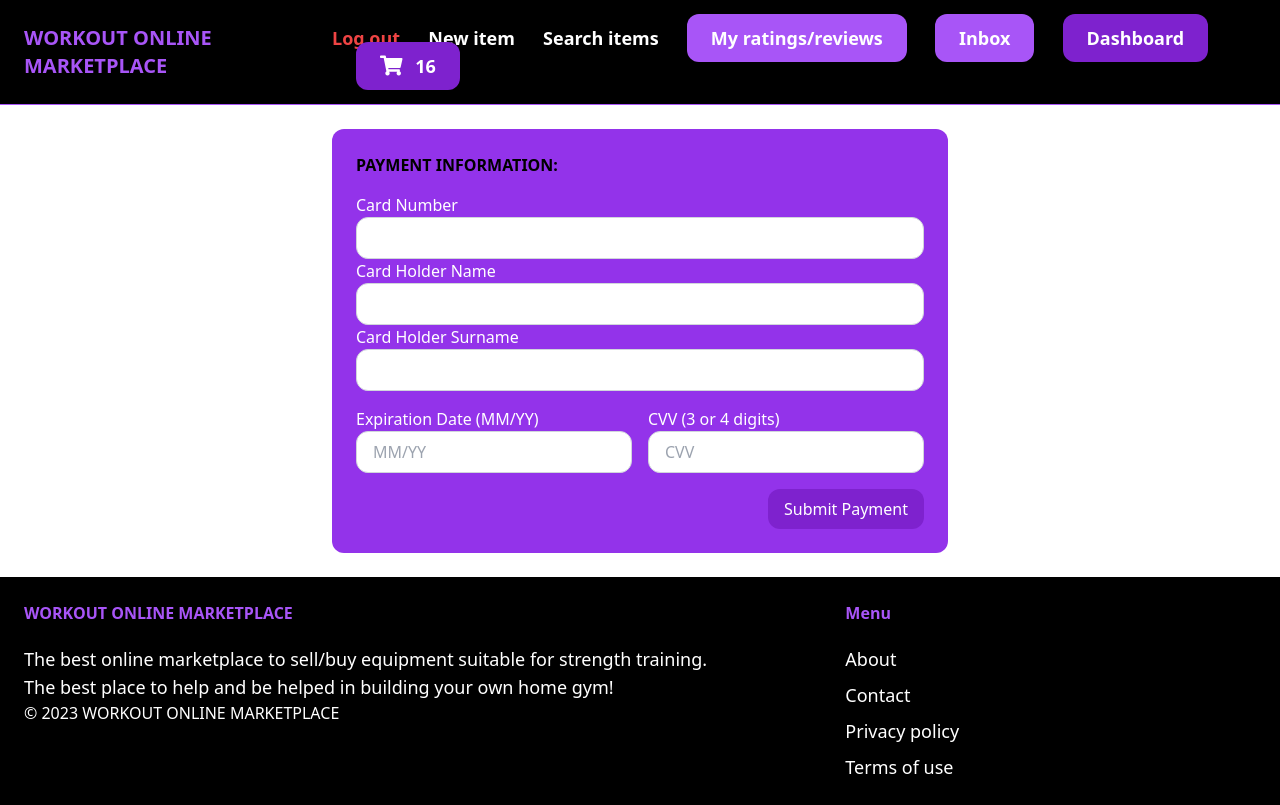
After one commit to IvanNece/NeceriniPPM_Back_End, a Django app: page /payment/ in a window 1280 px wide. The commit adds this page. Run offline with Django 4.2, Linux system fonts and the light colour scheme; a user stored in the database is signed in; data comes from the database, SQL or seed files in the repository; both versions use the stored data as it was after the commit; some libraries are stand-ins or nearby versions.

Commit message:
checkout and payment

```diff
--- a/onlineMarketPlace/core/static/js/script.js
+++ b/onlineMarketPlace/core/static/js/script.js
@@ -72,5 +72,4 @@ function removeFromCart(e) {
         console.log(data);
     })
     .catch(err => { console.log(err); });
-    // location.reload();
 }
--- /dev/null
+++ b/onlineMarketPlace/core/templates/core/payment.html
@@ -0,0 +1,42 @@
+{% extends 'core/base.html' %}
+
+{% block title %}Payment{% endblock %}
+
+{% block content %}
+<div class="flex justify-center">
+  <div class="w-full md:w-2/3 lg:w-1/2">
+    <div class="bg-purple-600 rounded-xl p-6">
+      <h3 class="text-black mb-4 font-bold">PAYMENT INFORMATION:</h3>
+      <form id="payment-form">
+        <div>
+          <label for="card-number" class="block text-white">Card Number</label>
+          <input type="text" id="card-number" name="card-number" required class="w-full py-2 px-4 border border-gray-300 rounded-xl focus:outline-none focus:border-purple-700">
+        </div>
+        <div>
+          <label for="card-holder-name" class="block text-white">Card Holder Name</label>
+          <input type="text" id="card-holder-name" name="card-holder-name" required class="w-full py-2 px-4 border border-gray-300 rounded-xl focus:outline-none focus:border-purple-700">
+        </div>
+        <div>
+          <label for="card-holder-surname" class="block text-white">Card Holder Surname</label>
+          <input type="text" id="card-holder-surname" name="card-holder-surname" required class="w-full py-2 px-4 border border-gray-300 rounded-xl focus:outline-none focus:border-purple-700">
+        </div>
+        <div class="grid grid-cols-2 gap-4 mt-4">
+          <div>
+            <label for="expiration-date" class="block text-white">Expiration Date (MM/YY)</label>
+            <input type="text" id="expiration-date" name="expiration-date" pattern="(0[1-9]|1[0-2])\/[0-9]{2}" required class="w-full py-2 px-4 border border-gray-300 rounded-xl focus:outline-none focus:border-purple-700" placeholder="MM/YY">
+          </div>
+          <div>
+            <label for="cvv" class="block text-white">CVV (3 or 4 digits)</label>
+            <input type="text" id="cvv" name="cvv" pattern="[0-9]{3,4}" required class="w-full py-2 px-4 border border-gray-300 rounded-xl focus:outline-none focus:border-purple-700" placeholder="CVV">
+          </div>
+        </div>
+        <div class="mt-4">
+          <div class="flex justify-end">
+            <button type="submit" class="bg-purple-700 hover:bg-purple-900 text-white py-2 px-4 rounded-xl">Submit Payment</button>
+          </div>
+        </div>
+      </form>
+    </div>
+  </div>
+</div>
+{% endblock %}
--- a/onlineMarketPlace/core/urls.py
+++ b/onlineMarketPlace/core/urls.py
@@ -16,4 +16,5 @@ urlpatterns = [
     path('addToCart/', views.addToCart, name='addToCart'),
     path('removeFromCart/', views.removeFromCart, name='removeFromCart'),
     path('checkout/', views.checkout, name='checkout'),
+    path('payment/', views.paymentView, name='payment'),
 ]
--- a/onlineMarketPlace/core/views.py
+++ b/onlineMarketPlace/core/views.py
@@ -126,3 +126,15 @@ def checkout(request):
     context = {'cart': cart, 'cartItems': cartItems, 'total_price': total_price}
 
     return render(request, 'core/checkout.html', context)
+
+@login_required
+def paymentView(request):
+    cart = None
+    if request.user.is_authenticated:
+        cart, created = Cart.objects.get_or_create(user=request.user, completed=False)
+
+    context = {
+        'cart': cart,
+    }
+
+    return render(request, 'core/payment.html', context)
```
Also changed, not shown: onlineMarketPlace/core/templates/core/checkout.html (+2 -5 lines), onlineMarketPlace/db.sqlite3.
